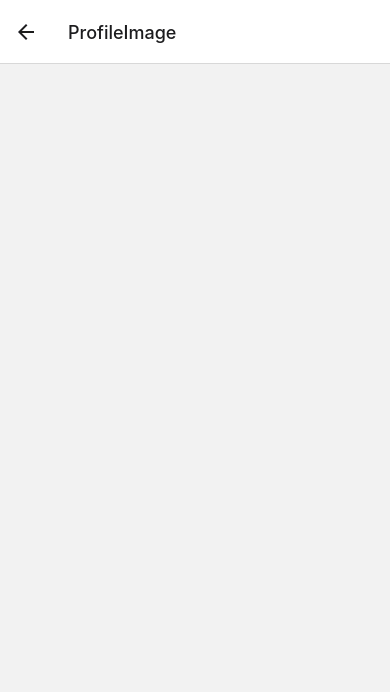
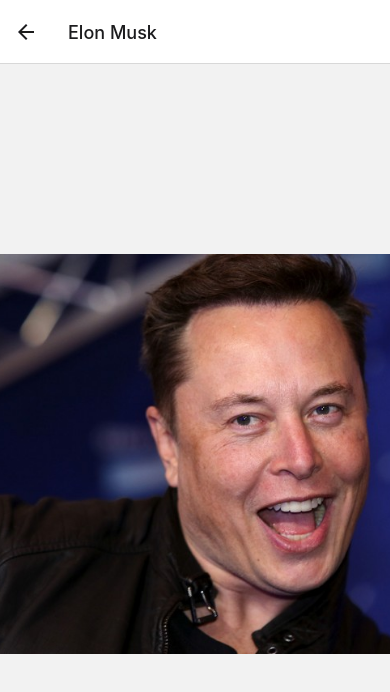
Before and after one commit to amlan-jyoti-sahoo/chatapp, a React Native app: screen / in a window 390 px wide. Both pictures are taken after a click on the element 40 px from the left and 326 px from the top of the page. Shown: the top 692 px of the page. Built offline with nearby package versions, Linux system fonts and the light colour scheme.

Commit message:
profile image added

```diff
--- a/screens/ProfileImage.js
+++ b/screens/ProfileImage.js
@@ -1,15 +1,22 @@
 import {Image, StyleSheet, Text, View} from 'react-native';
-import React from 'react';
+import React, {useLayoutEffect} from 'react';
 
 import {useDispatch, useSelector} from 'react-redux';
-import {userSlice} from '.././store/userSlice';
 
-function ProfileImage() {
+function ProfileImage({navigation}) {
   const user = useSelector(state => state.user.selectedUser);
+
+  useLayoutEffect(() => {
+    navigation.setOptions({
+      title: user.senderName,
+    });
+  }, []);
+
   console.log('ProfileImage', user);
+  const profileImage = user.profileImage;
   return (
     <View style={styles.container}>
-      <Image source={user.ProfileImage} style={styles.ProfileImage} />
+      <Image source={profileImage} style={styles.ProfileImage} />
     </View>
     // <Text></Text>
   );
@@ -20,9 +27,12 @@ export default ProfileImage;
 const styles = StyleSheet.create({
   container: {
     flex: 1,
+    justifyContent: 'center',
+    alignItems: 'center',
   },
   ProfileImage: {
-    width: 300,
-    height: 300,
+    width: '100%',
+    maxHeight: 400,
+    backgroundColor: '#f90000',
   },
 });
```
